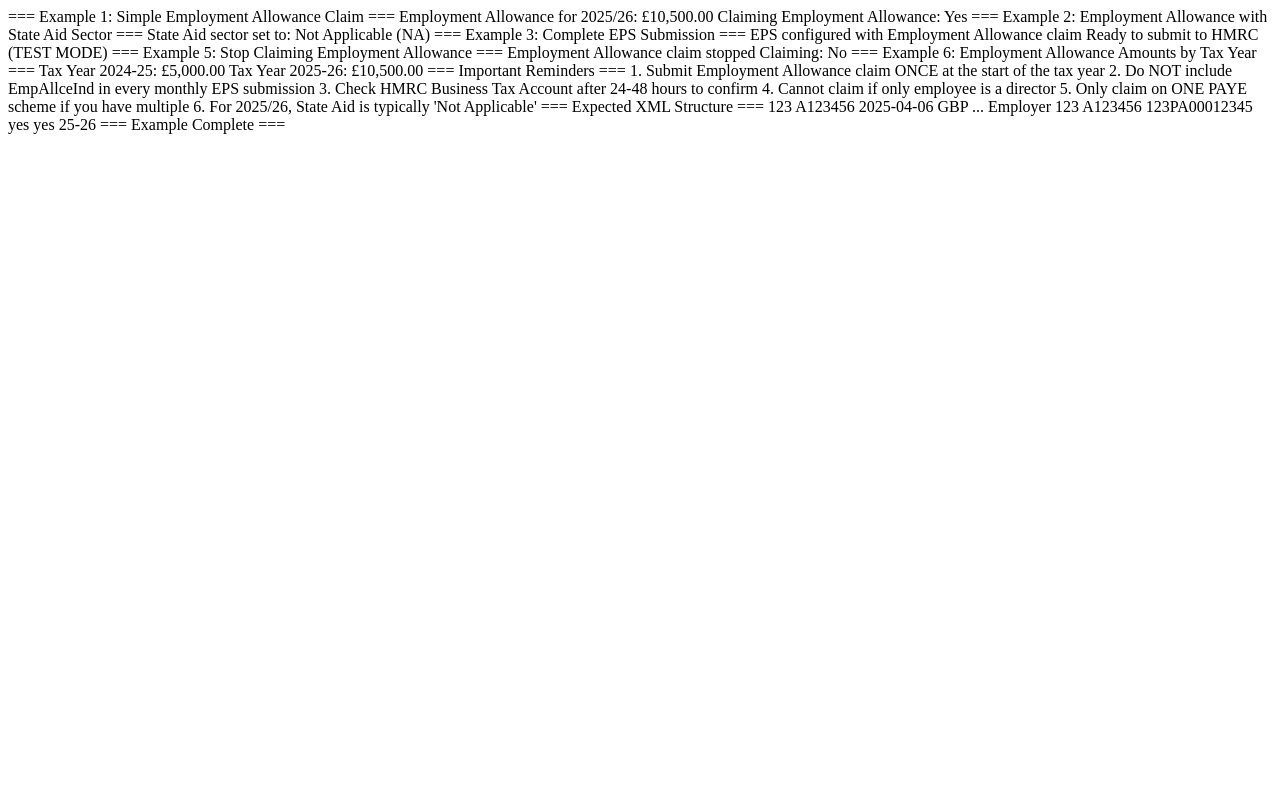
After one commit to shynne109/hmrc, a PHP site: page /LTS/examples/employment_allowance_example.php in a window 1280 px wide. The commit adds this page. Run offline with PHP 8.4, Linux system fonts and the light colour scheme.

Commit message:
feat(EPS): Add Employment Allowance constants and methods for claiming and managing allowances

````diff
--- /dev/null
+++ b/examples/employment_allowance_example.php
@@ -0,0 +1,239 @@
+<?php
+
+/**
+ * Employment Allowance (EA) Submission Example for 2025/26 Tax Year
+ *
+ * This example demonstrates how to submit an Employer Payment Summary (EPS)
+ * to claim Employment Allowance via HMRC's RTI (Real Time Information) system.
+ *
+ * KEY INFORMATION FOR 2025/26:
+ * ---------------------------
+ * - Allowance Amount: £10,500 (increased from £5,000)
+ * - Previous £100k NI threshold restriction: REMOVED
+ * - State Aid Questions: Generally NOT required (select "Not Applicable")
+ *
+ * WHEN TO SUBMIT:
+ * - Submit ONCE at the start of the tax year (or when first eligible)
+ * - Do NOT send monthly - once accepted, it applies for the whole year
+ * - Check your HMRC Business Tax Account after 24-48 hours to confirm
+ *
+ * ELIGIBILITY RESTRICTIONS:
+ * - Cannot claim if the ONLY employee is a director (single director companies)
+ * - Must have at least one other employee reaching the NIC threshold
+ * - Can only claim on ONE PAYE scheme if you have multiple schemes
+ *
+ * @see https://www.gov.uk/claim-employment-allowance
+ */
+
+require_once __DIR__ . '/../vendor/autoload.php';
+
+use HMRC\PAYE\EPS;
+use HMRC\PAYE\ReportingCompany;
+
+// ============================================================================
+// CONFIGURATION
+// ============================================================================
+
+// Your Government Gateway credentials
+$senderId = 'YOUR_SENDER_ID';
+$password = 'YOUR_PASSWORD';
+
+// Test mode - set to false for live submissions
+$testMode = true;
+
+// ============================================================================
+// EXAMPLE 1: Simple Employment Allowance Claim (2025/26 recommended approach)
+// ============================================================================
+
+echo "=== Example 1: Simple Employment Allowance Claim ===\n\n";
+
+// Create employer details
+$employer = new ReportingCompany(
+    taxOfficeNumber: '123',                          // 3-digit Tax Office Number
+    taxOfficeReference: 'A123456',                   // Tax Office Reference (PAYE Ref)
+    accountsOfficeReference: '123PA00012345',        // Accounts Office Reference
+    corporationTaxReference: null,                   // UTR (only if claiming CIS deductions)
+    name: 'Example Company Ltd',
+    regNo: '12345678'
+);
+
+// Create EPS instance
+$eps = new EPS($senderId, $password, $employer, $testMode);
+
+// Set tax year (required)
+$eps->setRelatedTaxYear('25-26');
+
+// Claim Employment Allowance using the simplified method
+// This automatically sets State Aid to "Not Applicable"
+$eps->claimEmploymentAllowance();
+
+// Optional: Set software identification
+$eps->setSoftwareMeta('1234', 'My Payroll Software', '1.0.0');
+
+// Display current allowance amount
+echo "Employment Allowance for 2025/26: £" . number_format(EPS::EMPLOYMENT_ALLOWANCE_2025_26, 2) . "\n";
+echo "Claiming Employment Allowance: " . ($eps->isClaimingEmploymentAllowance() ? 'Yes' : 'No') . "\n\n";
+
+// For demonstration, show the request XML (comment out submit() for testing)
+// $result = $eps->submit();
+
+// ============================================================================
+// EXAMPLE 2: Employment Allowance with specific State Aid sector
+// ============================================================================
+
+echo "=== Example 2: Employment Allowance with State Aid Sector ===\n\n";
+
+$eps2 = new EPS($senderId, $password, $employer, $testMode);
+$eps2->setRelatedTaxYear('25-26');
+
+// Set Employment Allowance manually
+$eps2->setEmploymentAllowance('yes');
+
+// If your business operates in a specific sector, you can specify:
+// - 'Agri' for Agriculture
+// - 'FisheriesAqua' for Fisheries and Aquaculture
+// - 'RoadTrans' for Road Transport
+// - 'Indust' for Industrial
+// - 'NA' for Not Applicable (most businesses for 2025/26)
+$eps2->setDeMinimisStateAid('NA');
+
+echo "State Aid sector set to: Not Applicable (NA)\n\n";
+
+// ============================================================================
+// EXAMPLE 3: Complete EPS with Employment Allowance and other elements
+// ============================================================================
+
+echo "=== Example 3: Complete EPS Submission ===\n\n";
+
+$eps3 = new EPS($senderId, $password, $employer, $testMode);
+
+// Set period end date
+$eps3->setPeriodEnd(date('Y-m-d'));
+
+// Set tax year
+$eps3->setRelatedTaxYear('25-26');
+
+// Claim Employment Allowance
+$eps3->claimEmploymentAllowance();
+
+// Optional: Add Apprenticeship Levy details (if applicable)
+// Only required if your pay bill exceeds £3 million
+// $eps3->setApprenticeshipLevy('5000.00', 10, '15000.00');
+
+// Optional: Set bank account for any refunds
+// $eps3->setAccount('Example Company Ltd', '12345678', '123456');
+
+// Optional: Mark as final submission for the year
+// Only use this at the END of the tax year
+// $eps3->markFinalSubmission(true, false, null, true);
+
+echo "EPS configured with Employment Allowance claim\n";
+echo "Ready to submit to HMRC " . ($testMode ? "(TEST MODE)" : "(LIVE)") . "\n\n";
+
+// ============================================================================
+// EXAMPLE 4: Actual Submission (uncomment when ready)
+// ============================================================================
+
+/*
+echo "=== Submitting Employment Allowance Claim ===\n\n";
+
+$result = $eps3->submit();
+
+if (isset($result['errors']) && !empty($result['errors'])) {
+    echo "Submission failed with errors:\n";
+    foreach ($result['errors'] as $error) {
+        echo "  - " . $error['text'] . "\n";
+    }
+} else {
+    echo "Submission successful!\n";
+    echo "Correlation ID: " . ($result['correlation_id'] ?? 'N/A') . "\n";
+    echo "Response Qualifier: " . ($result['qualifier'] ?? 'N/A') . "\n";
+
+    // Save the request/response for audit purposes
+    if (isset($result['request_xml'])) {
+        file_put_contents('eps_ea_request.xml', $result['request_xml']);
+        echo "Request XML saved to eps_ea_request.xml\n";
+    }
+    if (isset($result['response_xml'])) {
+        file_put_contents('eps_ea_response.xml', $result['response_xml']);
+        echo "Response XML saved to eps_ea_response.xml\n";
+    }
+}
+*/
+
+// ============================================================================
+// EXAMPLE 5: Stop claiming Employment Allowance
+// ============================================================================
+
+echo "=== Example 5: Stop Claiming Employment Allowance ===\n\n";
+
+$eps5 = new EPS($senderId, $password, $employer, $testMode);
+$eps5->setRelatedTaxYear('25-26');
+
+// If circumstances change and you're no longer eligible
+$eps5->stopEmploymentAllowanceClaim();
+
+echo "Employment Allowance claim stopped\n";
+echo "Claiming: " . ($eps5->isClaimingEmploymentAllowance() ? 'Yes' : 'No') . "\n\n";
+
+// ============================================================================
+// EXAMPLE 6: Get Employment Allowance amount for different tax years
+// ============================================================================
+
+echo "=== Example 6: Employment Allowance Amounts by Tax Year ===\n\n";
+
+$years = ['24-25', '25-26'];
+foreach ($years as $year) {
+    $amount = EPS::getEmploymentAllowanceAmount($year);
+    echo "Tax Year 20{$year}: £" . number_format($amount, 2) . "\n";
+}
+
+echo "\n";
+
+// ============================================================================
+// IMPORTANT REMINDERS
+// ============================================================================
+
+echo "=== Important Reminders ===\n\n";
+echo "1. Submit Employment Allowance claim ONCE at the start of the tax year\n";
+echo "2. Do NOT include EmpAllceInd in every monthly EPS submission\n";
+echo "3. Check HMRC Business Tax Account after 24-48 hours to confirm\n";
+echo "4. Cannot claim if only employee is a director\n";
+echo "5. Only claim on ONE PAYE scheme if you have multiple\n";
+echo "6. For 2025/26, State Aid is typically 'Not Applicable'\n";
+echo "\n";
+
+// ============================================================================
+// XML STRUCTURE REFERENCE
+// ============================================================================
+
+echo "=== Expected XML Structure ===\n\n";
+echo <<<XML
+<IRenvelope xmlns="http://www.govtalk.gov.uk/taxation/PAYE/RTI/EmployerPaymentSummary/25-26/1">
+  <IRheader>
+    <Keys>
+      <Key Type="TaxOfficeNumber">123</Key>
+      <Key Type="TaxOfficeReference">A123456</Key>
+    </Keys>
+    <PeriodEnd>2025-04-06</PeriodEnd>
+    <DefaultCurrency>GBP</DefaultCurrency>
+    <IRmark Type="generic">...</IRmark>
+    <Sender>Employer</Sender>
+  </IRheader>
+  <EmployerPaymentSummary>
+    <EmpRefs>
+      <OfficeNo>123</OfficeNo>
+      <PayeRef>A123456</PayeRef>
+      <AORef>123PA00012345</AORef>
+    </EmpRefs>
+    <EmpAllceInd>yes</EmpAllceInd>
+    <DeMinimisStateAid>
+      <NA>yes</NA>
+    </DeMinimisStateAid>
+    <RelatedTaxYear>25-26</RelatedTaxYear>
+  </EmployerPaymentSummary>
+</IRenvelope>
+XML;
+
+echo "\n\n";
+echo "=== Example Complete ===\n";
--- a/src/PAYE/EPS.php
+++ b/src/PAYE/EPS.php
@@ -34,6 +34,17 @@ use HMRC\PAYE\ContactDetails;
  */
 class EPS extends GovTalk
 {
+    /**
+     * Employment Allowance amount for 2025/26 tax year (£10,500)
+     * Increased from £5,000 in previous years
+     */
+    public const EMPLOYMENT_ALLOWANCE_2025_26 = 10500.00;
+
+    /**
+     * Employment Allowance amount for 2024/25 tax year (£5,000)
+     */
+    public const EMPLOYMENT_ALLOWANCE_2024_25 = 5000.00;
+
     private string $devEndpoint  = 'https://test-transaction-engine.tax.service.gov.uk/submission';
     private string $liveEndpoint = 'https://transaction-engine.tax.service.gov.uk/submission';
 
@@ -210,9 +221,90 @@ class EPS extends GovTalk
     /**
      * Legacy method for backward compatibility
      */
-    public function claimEmploymentAllowance(bool $on = true): void
+    public function claimEmploymentAllowanceOld(bool $on = true): void
     {
         $this->employmentAllowance = $on ? 'yes' : 'no';
+    }
+
+    /**
+     * Claim Employment Allowance with automatic State Aid handling
+     *
+     * For 2025/26 onwards:
+     * - Allowance increased to £10,500 (from £5,000)
+     * - Previous £100k NI threshold restriction removed
+     * - State Aid questions generally no longer required (NA selected automatically)
+     *
+     * IMPORTANT RESTRICTIONS:
+     * - Cannot claim if the only employee is a director (single director companies)
+     * - Can only claim on ONE PAYE scheme if you have multiple
+     * - Submit ONCE at start of tax year (or when first eligible)
+     *
+     * @param bool $autoSetStateAidNA Automatically set State Aid to 'Not Applicable' (default true)
+     * @return self For method chaining
+     *
+     * @example
+     * ```php
+     * $eps->claimEmploymentAllowance();
+     * // Equivalent to:
+     * // $eps->setEmploymentAllowance('yes');
+     * // $eps->setDeMinimisStateAid('NA');
+     * ```
+     */
+    public function claimEmploymentAllowance(bool $autoSetStateAidNA = true): self
+    {
+        $this->employmentAllowance = 'yes';
+
+        // For 2025/26 onwards, State Aid is generally Not Applicable
+        if ($autoSetStateAidNA) {
+            $this->setDeMinimisStateAid('NA');
+        }
+
+        return $this;
+    }
+
+    /**
+     * Stop claiming Employment Allowance
+     * Use this if circumstances change and you're no longer eligible
+     *
+     * @return self For method chaining
+     */
+    public function stopEmploymentAllowanceClaim(): self
+    {
+        $this->employmentAllowance = 'no';
+
+        // Reset State Aid indicators when stopping the claim
+        $this->deMinimisAgri = false;
+        $this->deMinimisFisheriesAqua = false;
+        $this->deMinimisRoadTrans = false;
+        $this->deMinimisIndust = false;
+        $this->deMinimisNA = false;
+
+        return $this;
+    }
+
+    /**
+     * Check if Employment Allowance is being claimed
+     *
+     * @return bool True if claiming, false otherwise
+     */
+    public function isClaimingEmploymentAllowance(): bool
+    {
+        return $this->employmentAllowance === 'yes';
+    }
+
+    /**
+     * Get the current Employment Allowance amount for a tax year
+     *
+     * @param string $taxYear Tax year in YY-YY format (e.g., '25-26')
+     * @return float The allowance amount for the tax year
+     */
+    public static function getEmploymentAllowanceAmount(string $taxYear = '25-26'): float
+    {
+        return match ($taxYear) {
+            '25-26' => self::EMPLOYMENT_ALLOWANCE_2025_26,
+            '24-25' => self::EMPLOYMENT_ALLOWANCE_2024_25,
+            default => self::EMPLOYMENT_ALLOWANCE_2025_26, // Default to current year
+        };
     }
 
     /**
@@ -420,6 +512,30 @@ class EPS extends GovTalk
                     );
                 }
             }
+        }
+
+        // Employment Allowance validation
+        if ($this->employmentAllowance === 'yes') {
+            // Log warning about State Aid requirement (for pre-2025/26 years)
+            $taxYearStart = (int)substr($this->relatedTaxYear, 0, 2);
+            if ($taxYearStart < 25) {
+                // Pre-2025/26 tax years required State Aid selection
+                $hasStateAid = $this->deMinimisAgri || $this->deMinimisFisheriesAqua ||
+                               $this->deMinimisRoadTrans || $this->deMinimisIndust || $this->deMinimisNA;
+                if (!$hasStateAid) {
+                    $this->logger->warning(
+                        'Employment Allowance claim for tax year ' . $this->relatedTaxYear .
+                        ' may require De Minimis State Aid indicator. Consider using setDeMinimisStateAid().'
+                    );
+                }
+            }
+
+            // Log reminder about single director company restriction
+            $this->logger->info(
+                'Employment Allowance claimed. Remember: Cannot claim if the only employee on payroll is a director. ' .
+                'At least one other employee must reach the NIC threshold.',
+                ['tax_year' => $this->relatedTaxYear, 'allowance_amount' => self::getEmploymentAllowanceAmount($this->relatedTaxYear)]
+            );
         }
     }
 
````
